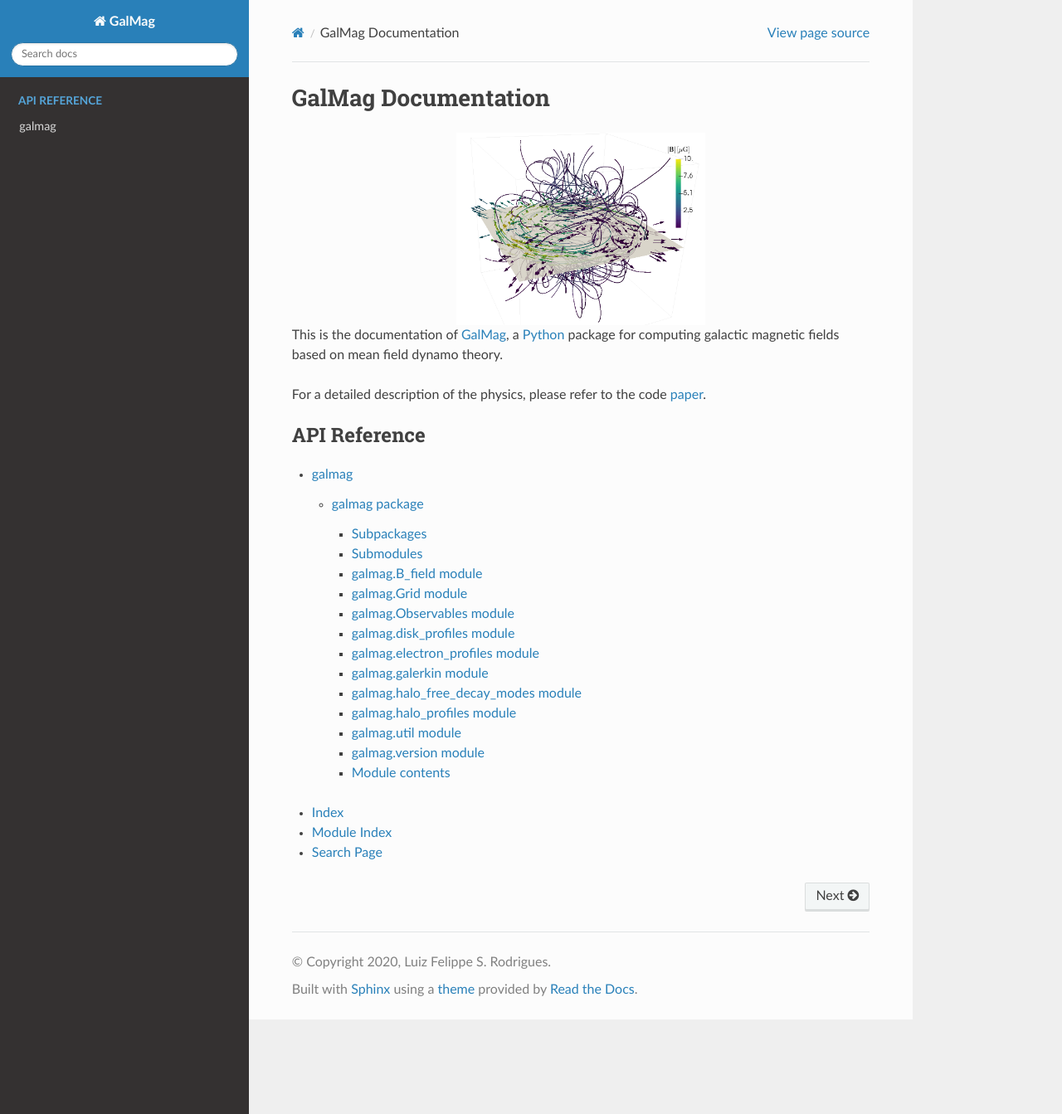
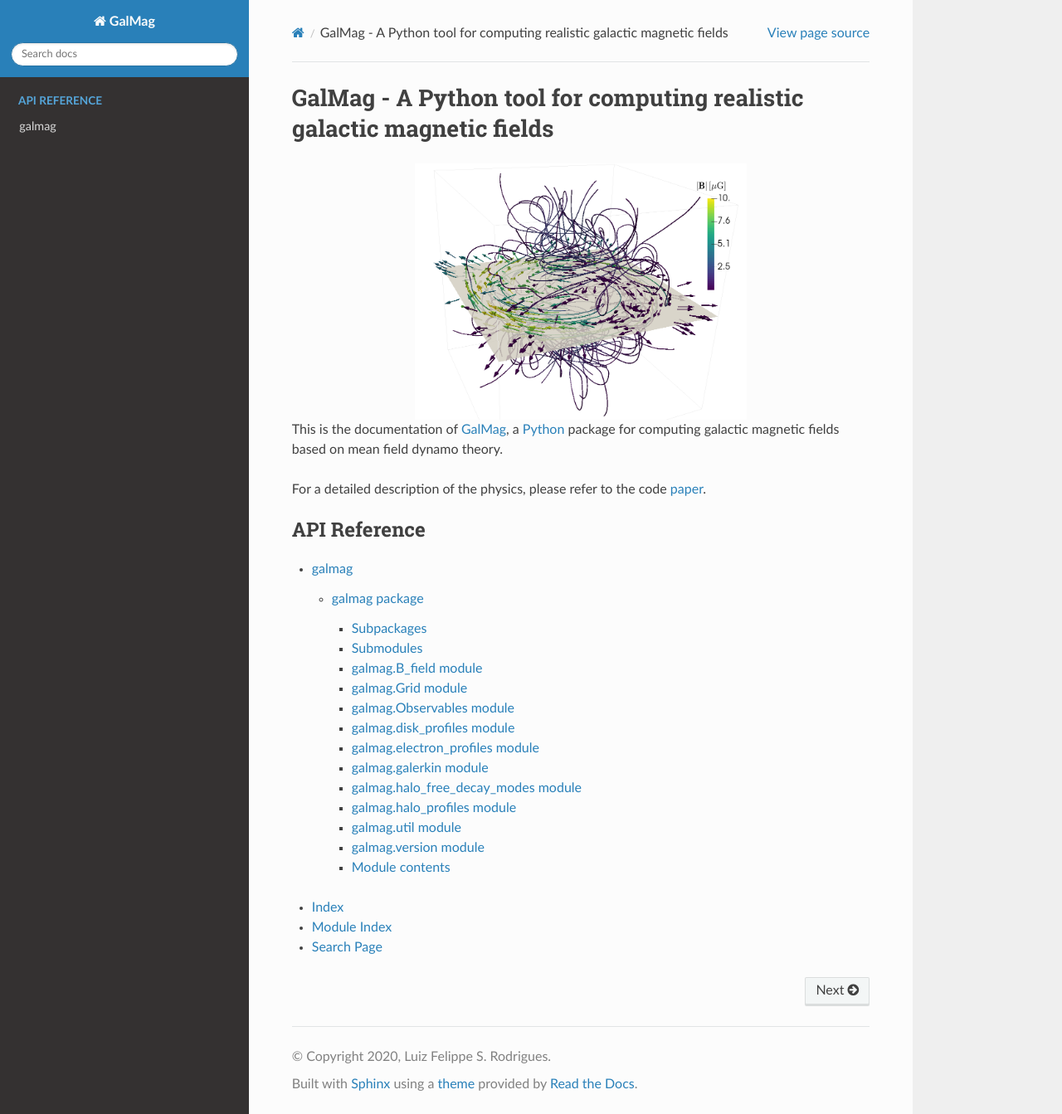
Before and after one commit to luizfelippesr/galmag, a Sphinx documentation site: the page built from doc/index.rst, in a window 1280 px wide and 1343 px high. Shown: the whole window at 83% size. Built offline with Sphinx 7.4.7 and the Read the Docs theme 2.0.0, drawn with Linux system fonts in a browser that asks for light colours; pages that are not in the unit, such as notebooks, are missing from menus.

Commit message:
Update index.rst

```diff
--- a/doc/index.rst
+++ b/doc/index.rst
@@ -3,13 +3,13 @@
    You can adapt this file completely to your liking, but it should at least
    contain the root `toctree` directive.
 
-GalMag Documentation
-==================================
+GalMag - A Python tool for computing realistic galactic magnetic fields
+=======================================================================
 
 .. image:: B_field.png
     :align: center
     :alt: Example magnetic field
-    :width: 300px
+    :width: 400px
 
 
 This is the documentation of `GalMag <https://github.com/luizfelippesr/galmag>`_,
```
